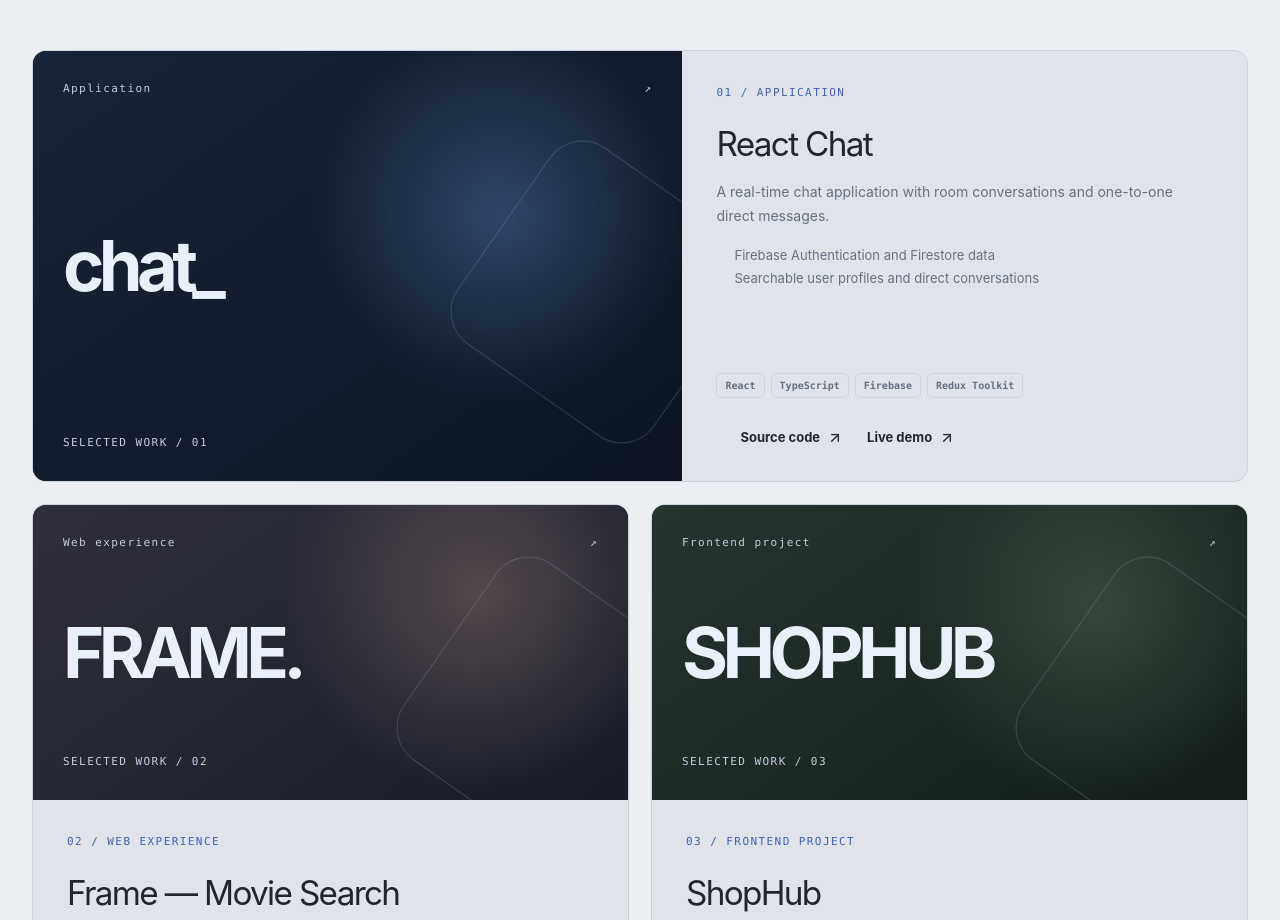
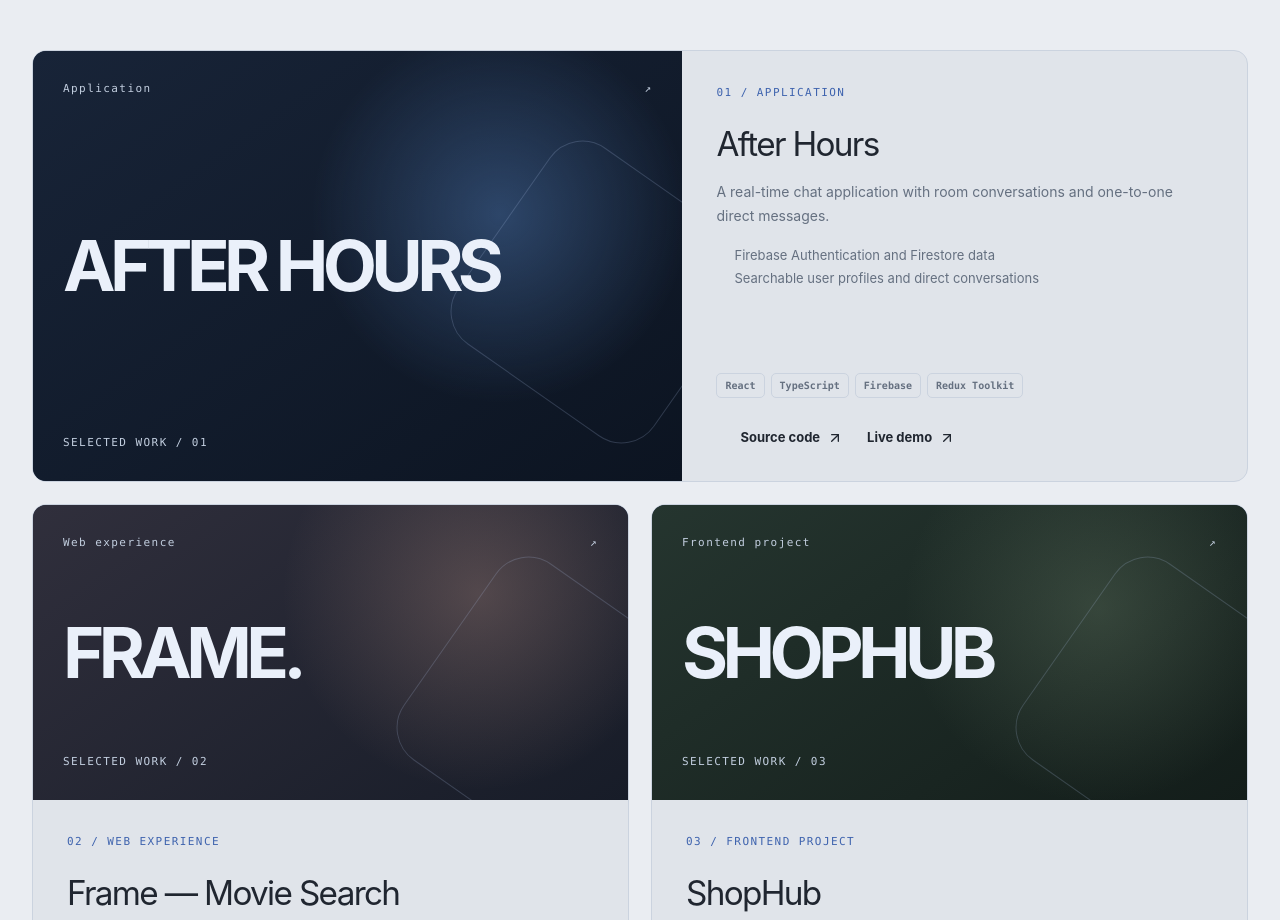
Before and after one commit to makishima44/makishima44.github.io, a React (Vite) app: page / in a window 1280 px wide. Shown: the part 4400-5320 px from the top of the page. Built offline with nearby package versions, Linux system fonts and the light colour scheme; some icons are missing.

Commit message:
Rename React Chat project to After Hours

```diff
--- a/src/components/ProjectCard.tsx
+++ b/src/components/ProjectCard.tsx
@@ -6,7 +6,7 @@
 export function ProjectCard({project,index}:{project:Project;index:number}) {
   const {t,i18n}=useTranslation(); const lang=i18n.language as 'en'|'ru'; const reduced=useReducedMotion()
   return <motion.article className="project-card" initial={reduced?false:{opacity:0,y:20}} whileInView={{opacity:1,y:0}} viewport={{once:true,amount:.1}} transition={{duration:.55,delay:index*.07}}>
-    <div className={'project-art project-art-'+project.id}>{project.image?<img src={project.image} alt={t('projects.previewAlt',{name:project.title[lang]})} loading="lazy"/>:<div className="project-art-inner" aria-label={t('projects.artPlaceholder')}><span className="project-art-top">{project.category[lang]} <span>↗</span></span><strong>{project.id==='react-chat'?'chat_':project.id==='frame'?'FRAME.':'SHOPHUB'}</strong><span className="project-art-bottom">{t('projects.selected')} / 0{index+1}</span></div>}</div>
+    <div className={'project-art project-art-'+project.id}>{project.image?<img src={project.image} alt={t('projects.previewAlt',{name:project.title[lang]})} loading="lazy"/>:<div className="project-art-inner" aria-label={t('projects.artPlaceholder')}><span className="project-art-top">{project.category[lang]} <span>↗</span></span><strong>{project.id==='react-chat'?'AFTER HOURS':project.id==='frame'?'FRAME.':'SHOPHUB'}</strong><span className="project-art-bottom">{t('projects.selected')} / 0{index+1}</span></div>}</div>
     <div className="project-body"><div className="project-number">0{index+1} / {project.category[lang]}</div><h3>{project.title[lang]}</h3><p>{project.description[lang]}</p><ul className="project-features">{project.features.map((f,i)=><li key={i}>{f[lang]}</li>)}</ul><div className="tags">{project.tech.map(tech=><span key={tech}>{tech}</span>)}</div><div className="project-links"><a href={project.repository} target="_blank" rel="noopener noreferrer"><SiGithub size={17}/>{t('projects.source')} <ArrowUpRight size={16}/></a>{project.demo&&<a href={project.demo} target="_blank" rel="noopener noreferrer">{t('projects.demo')} <ArrowUpRight size={16}/></a>}</div></div>
   </motion.article>
 }
--- a/src/data/content.ts
+++ b/src/data/content.ts
@@ -71,7 +71,7 @@
 // Projects and links were checked against the public GitHub repositories on 2026-10-29.
 export const projects: Project[] = [
   {
-    id:'react-chat', title:{en:'React Chat',ru:'React Chat'}, category:{en:'Application',ru:'Приложение'},
+    id:'react-chat', title:{en:'After Hours',ru:'After Hours'}, category:{en:'Application',ru:'Приложение'},
     description:{en:'A real-time chat application with room conversations and one-to-one direct messages.',ru:'Чат-приложение с общими комнатами и личными диалогами между пользователями.'},
     features:[{en:'Firebase Authentication and Firestore data',ru:'Авторизация Firebase и данные Firestore'},{en:'Searchable user profiles and direct conversations',ru:'Поиск пользователей и личные диалоги'}],
     tech:['React','TypeScript','Firebase','Redux Toolkit'], repository:'https://github.com/makishima44/react_chat', demo:'https://react-chat-two-ruby.vercel.app', order:1, featured:true
```
